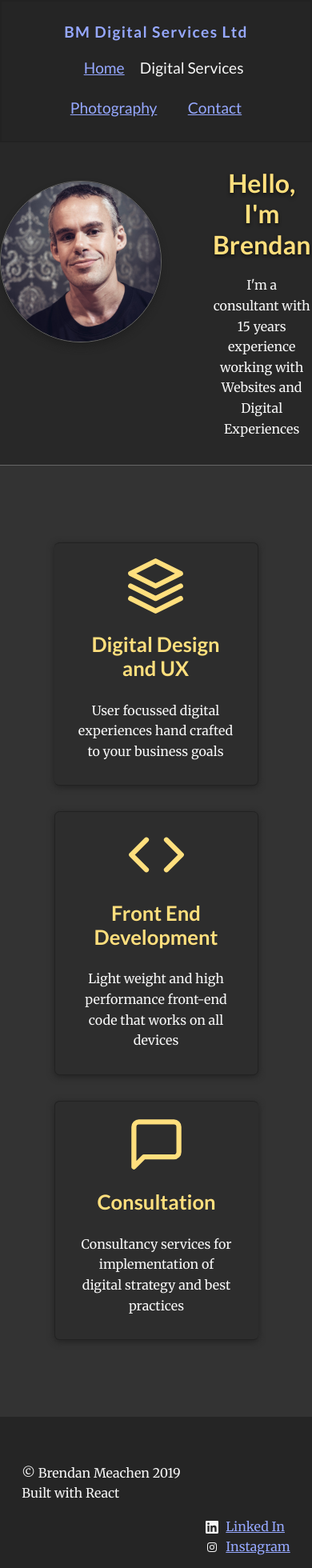
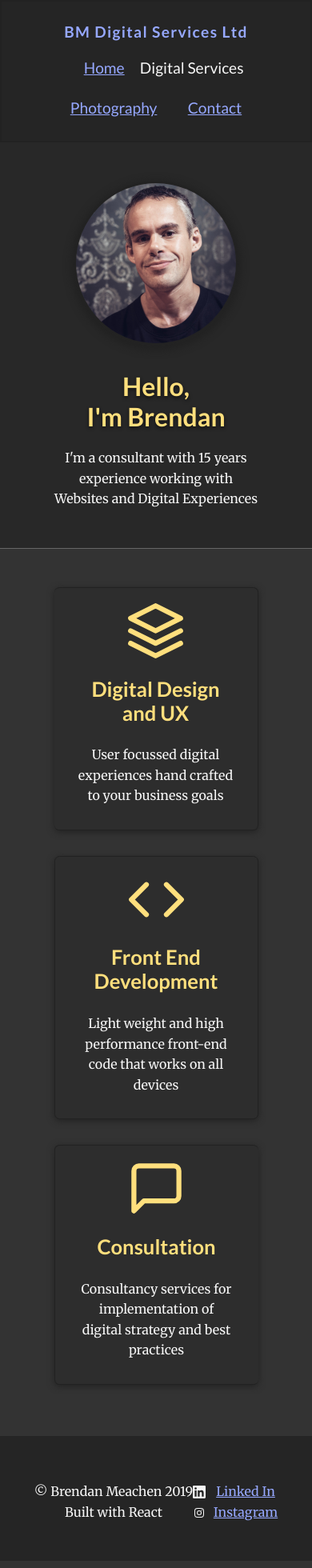
Before and after one commit to theopposablethumb/bm-digital-services, a React (Create React App) app: page / in a window 390 px wide. Shown: the top 1960 px of the page at 80% size. Built offline with nearby package versions, Linux system fonts and the light colour scheme; no server answers; the HTML template or start-up script is replaced by a standard one.

Commit message:
Responsive styles broke
Fxing responsive styles to account for new home page design and additional content on photo page

```diff
--- a/src/index.css
+++ b/src/index.css
@@ -71,7 +71,7 @@ form p {clear: left; margin: 1em 0 0;}
 .center {text-align: center;}
 
 footer { padding: 2em 7vw; margin: 3em 0 0 0; overflow: auto; clear: left;}
-footer p, footer ul {font-size: 1em; display: inline-block; width: content-fit;}
+footer p, footer ul {font-size: 1em; display: inline-block; width: content-fit; padding: 0;}
 .social {float: right; list-style: none;}
 .social .icon {background-position: center left; background-repeat: no-repeat; background-size: 1em; padding-left: 1.6em;}
 
@@ -82,10 +82,10 @@ footer p, footer ul {font-size: 1em; display: inline-block; width: content-fit;}
 	.services {margin: 1em 0 0 0; width: 100vw; padding: 1em;}
 
 	#hero {overflow: auto; background: rgba(34, 34, 34, 0.6);}
-	#hero img {float: right; width: 50vw;}
-	#hero div {float: left; position: static; box-sizing: border-box; width: 50vw; margin-top: 4em; padding: 0 1em; text-align: center; background: none;}
-	#hero h1 {font-size: 2.4em;  text-align: center; margin: 0; width: auto;}
-	#hero p {font-size: 1.2em; margin: 1.2em 0 0; padding: 0 2em; width: auto;}
+	#hero img {float: right; width: 30vw;}
+	#hero div {float: left; position: static; box-sizing: border-box; width: 50vw; margin-top: 2.5em; padding: 0 1em; background: none;}
+	#hero h1 {font-size: 2.4em; margin: 0; width: auto;}
+	#hero p {font-size: 1.2em; margin: 1.2em 0 0; width: auto;}
 	#hero h1 span {background: none;}
 
 	.services {box-sizing: border-box; background: none; box-shadow: none; border: none;}
@@ -105,12 +105,17 @@ footer p, footer ul {font-size: 1em; display: inline-block; width: content-fit;}
 
 @media screen and (max-width: 600px) {
 
-	p {font-size: 1em;}
-    #hero {position: static;}
-	#hero img {border-radius: 100%; width: 200px; height: 200px; margin: 3em auto 0; border: 1px solid #666; box-shadow: 0 6px 8px #222; float: none;}
-	#hero div {position: static; text-align: center; padding: 2em 4em; margin: 0; width: 100vw; box-sizing: border-box; float: none;}
+	p, ul {font-size: 1em;}
+	#hero {display: block; overflow: auto;}
+	#hero img {width: 200px; height: 200px; margin: 3em auto 0; float: none;}
+	#hero div {text-align: center; padding: 2em 4em 3em; margin: 0; width: 100vw; box-sizing: border-box; float: none;}
 	#hero h1 {font-size: 2em;}
 	#hero h1 span {background: none;}
 	#hero p {font-size: 1em; padding: 0;}
 
+	.card.portrait img, .card.portrait figcaption {width: 100%;}
+
+	div.services {margin-top: 0;}
+	footer {margin-top: 0; text-align: center;}
+	footer .social {float: none; margin-top: 1.6em;}
 }
```
